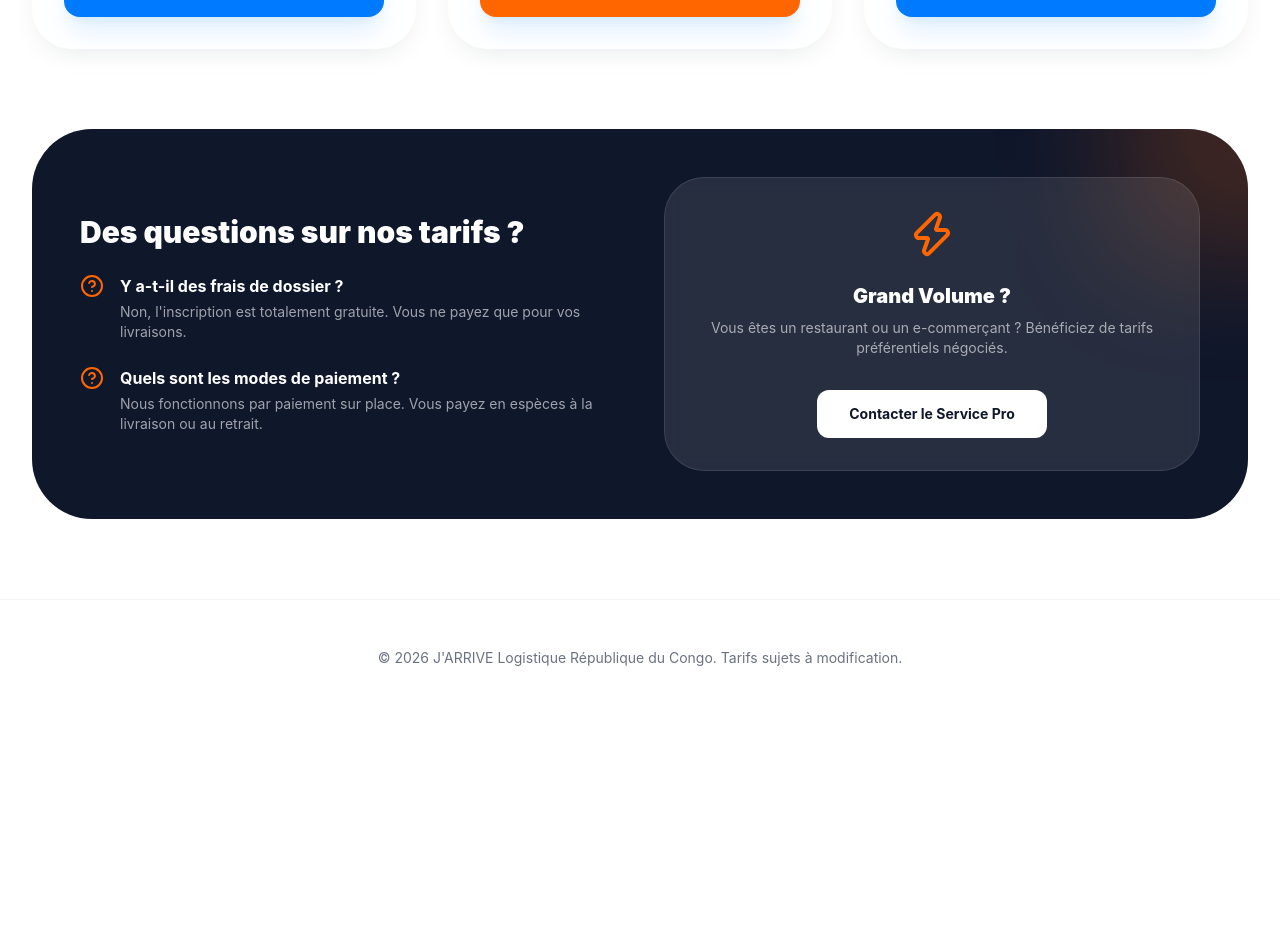
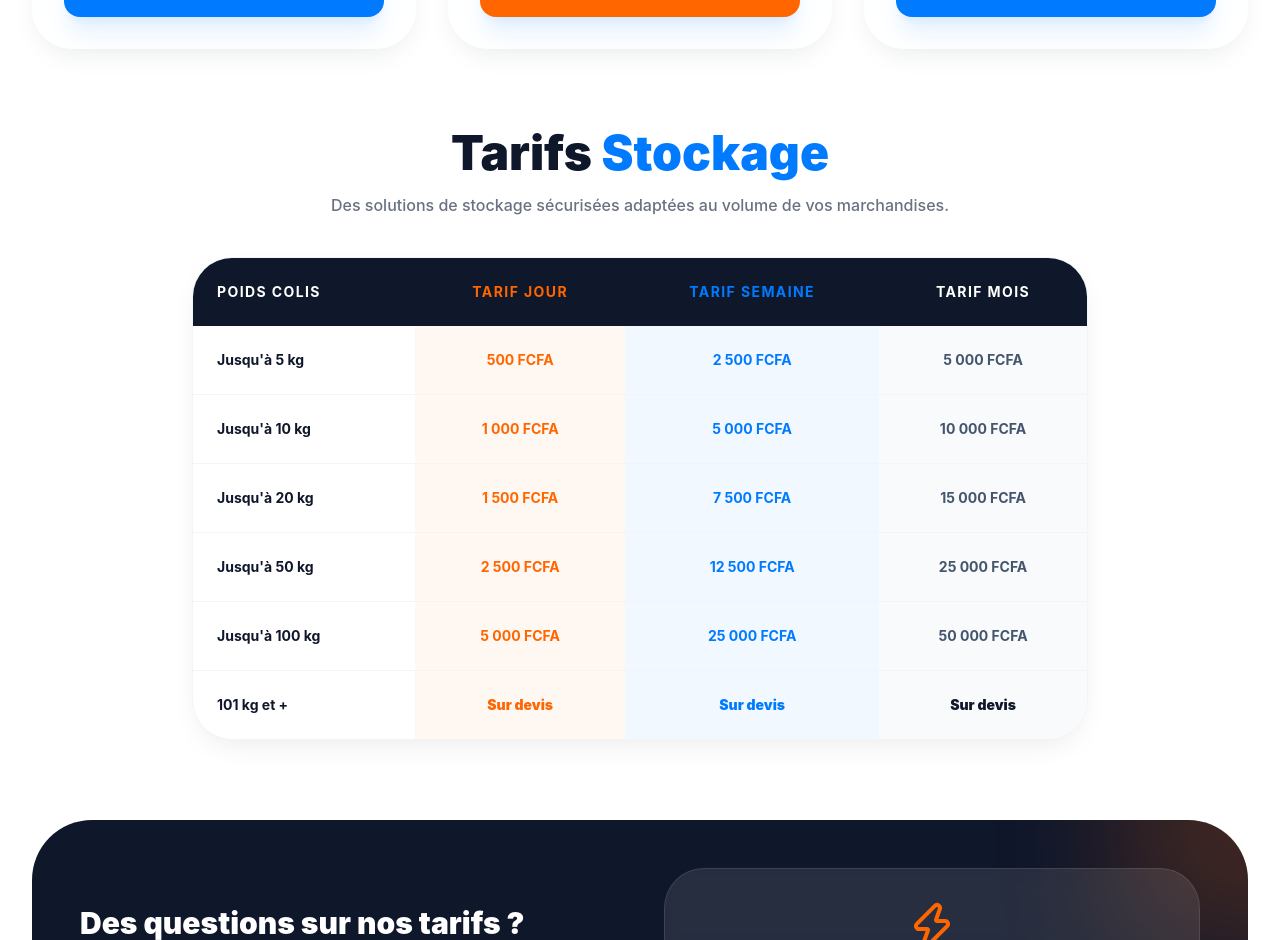
Before and after one commit to konigdev2286/taskgrave, a Next.js app: page /tarifs in a window 1280 px wide. Shown: the part 857-1797 px from the top of the page. Before the commit the page ends 1573 px from the top, so only its background shows below. Built offline with nearby package versions, Linux system fonts and the light colour scheme; no server answers.

Commit message:
feat: add storage pricing table, hide admin from public login, upgrade chatbot to Gemini 2.5 Flash

```diff
--- a/src/app/auth/login/page.tsx
+++ b/src/app/auth/login/page.tsx
@@ -11,7 +11,7 @@ import { supabase } from "@/lib/supabase"
 
 export default function LoginPage() {
   const router = useRouter()
-  const [role, setRole] = useState<'client' | 'driver' | 'admin'>('client')
+  const [role, setRole] = useState<'client' | 'driver'>('client')
   const [showPassword, setShowPassword] = useState(false)
   const [loading, setLoading] = useState(false)
   const [email, setEmail] = useState("")
@@ -92,11 +92,10 @@ export default function LoginPage() {
         </div>
 
         <CardContent className="p-10 space-y-8">
-          <div className="grid grid-cols-3 gap-3">
+          <div className="grid grid-cols-2 gap-3">
              {[
                { id: 'client', label: 'Client', icon: User },
                { id: 'driver', label: 'Livreur', icon: Truck },
-               { id: 'admin', label: 'Admin', icon: Building }
              ].map((r) => (
                <button
                  key={r.id}
--- a/src/app/tarifs/page.tsx
+++ b/src/app/tarifs/page.tsx
@@ -120,6 +120,72 @@ export default function TarifsPage() {
             ))}
           </div>
 
+          {/* Section Tarifs Stockage */}
+          <motion.div
+            initial={{ opacity: 0, y: 20 }}
+            whileInView={{ opacity: 1, y: 0 }}
+            viewport={{ once: true }}
+            className="mb-20"
+          >
+            <div className="text-center mb-10">
+              <h2 className="text-3xl md:text-5xl font-black text-slate-900 mb-4">Tarifs <span className="text-brand-blue">Stockage</span></h2>
+              <p className="text-gray-500 max-w-2xl mx-auto font-medium">Des solutions de stockage sécurisées adaptées au volume de vos marchandises.</p>
+            </div>
+
+            <div className="max-w-4xl mx-auto bg-white rounded-[40px] shadow-premium overflow-hidden border border-gray-100">
+              <div className="overflow-x-auto">
+                <table className="w-full text-left border-collapse">
+                  <thead>
+                    <tr className="bg-slate-900 text-white text-xs md:text-sm uppercase tracking-widest font-black">
+                      <th className="p-4 md:p-6">Poids Colis</th>
+                      <th className="p-4 md:p-6 text-center text-brand-orange">Tarif Jour</th>
+                      <th className="p-4 md:p-6 text-center text-brand-blue">Tarif Semaine</th>
+                      <th className="p-4 md:p-6 text-center">Tarif Mois</th>
+                    </tr>
+                  </thead>
+                  <tbody className="text-sm font-bold divide-y divide-gray-100">
+                    <tr className="hover:bg-gray-50 transition-colors">
+                      <td className="p-4 md:p-6 text-slate-900">Jusqu'à 5 kg</td>
+                      <td className="p-4 md:p-6 text-center text-brand-orange bg-brand-orange/5">500 FCFA</td>
+                      <td className="p-4 md:p-6 text-center text-brand-blue bg-brand-blue/5">2 500 FCFA</td>
+                      <td className="p-4 md:p-6 text-center text-slate-600 bg-slate-50">5 000 FCFA</td>
+                    </tr>
+                    <tr className="hover:bg-gray-50 transition-colors">
+                      <td className="p-4 md:p-6 text-slate-900">Jusqu'à 10 kg</td>
+                      <td className="p-4 md:p-6 text-center text-brand-orange bg-brand-orange/5">1 000 FCFA</td>
+                      <td className="p-4 md:p-6 text-center text-brand-blue bg-brand-blue/5">5 000 FCFA</td>
+                      <td className="p-4 md:p-6 text-center text-slate-600 bg-slate-50">10 000 FCFA</td>
+                    </tr>
+                    <tr className="hover:bg-gray-50 transition-colors">
+                      <td className="p-4 md:p-6 text-slate-900">Jusqu'à 20 kg</td>
+                      <td className="p-4 md:p-6 text-center text-brand-orange bg-brand-orange/5">1 500 FCFA</td>
+                      <td className="p-4 md:p-6 text-center text-brand-blue bg-brand-blue/5">7 500 FCFA</td>
+                      <td className="p-4 md:p-6 text-center text-slate-600 bg-slate-50">15 000 FCFA</td>
+                    </tr>
+                    <tr className="hover:bg-gray-50 transition-colors">
+                      <td className="p-4 md:p-6 text-slate-900">Jusqu'à 50 kg</td>
+                      <td className="p-4 md:p-6 text-center text-brand-orange bg-brand-orange/5">2 500 FCFA</td>
+                      <td className="p-4 md:p-6 text-center text-brand-blue bg-brand-blue/5">12 500 FCFA</td>
+                      <td className="p-4 md:p-6 text-center text-slate-600 bg-slate-50">25 000 FCFA</td>
+                    </tr>
+                    <tr className="hover:bg-gray-50 transition-colors">
+                      <td className="p-4 md:p-6 text-slate-900">Jusqu'à 100 kg</td>
+                      <td className="p-4 md:p-6 text-center text-brand-orange bg-brand-orange/5">5 000 FCFA</td>
+                      <td className="p-4 md:p-6 text-center text-brand-blue bg-brand-blue/5">25 000 FCFA</td>
+                      <td className="p-4 md:p-6 text-center text-slate-600 bg-slate-50">50 000 FCFA</td>
+                    </tr>
+                    <tr className="hover:bg-gray-50 transition-colors border-b-0">
+                      <td className="p-4 md:p-6 text-slate-900">101 kg et +</td>
+                      <td className="p-4 md:p-6 text-center text-brand-orange font-black bg-brand-orange/5">Sur devis</td>
+                      <td className="p-4 md:p-6 text-center text-brand-blue font-black bg-brand-blue/5">Sur devis</td>
+                      <td className="p-4 md:p-6 text-center text-slate-900 font-black bg-slate-50">Sur devis</td>
+                    </tr>
+                  </tbody>
+                </table>
+              </div>
+            </div>
+          </motion.div>
+
           {/* Section FAQ Rapide */}
           <div className="bg-slate-900 rounded-[60px] p-12 text-white relative overflow-hidden">
              <div className="relative z-10 grid grid-cols-1 lg:grid-cols-2 gap-12 items-center">
```
